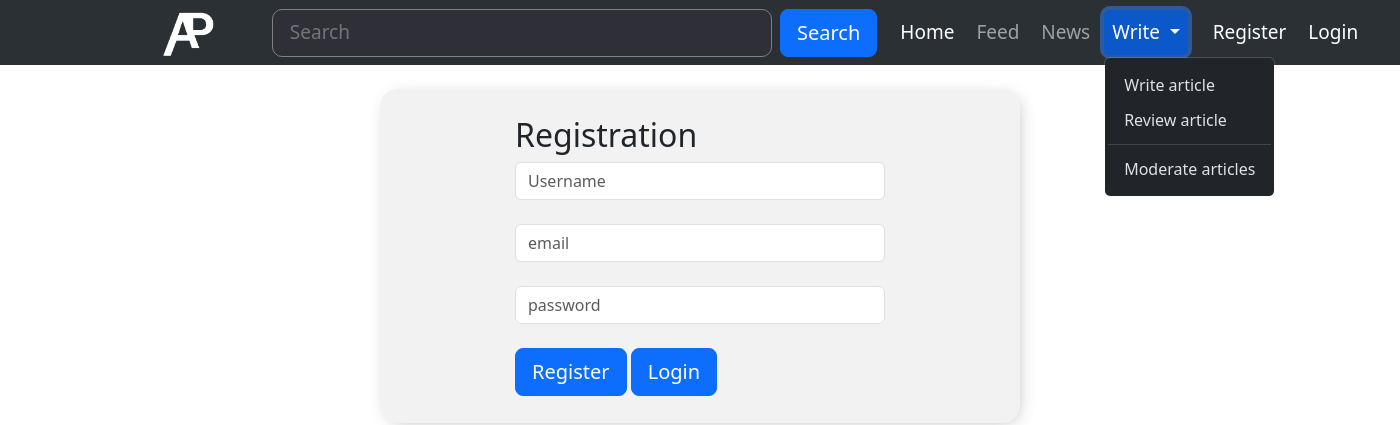
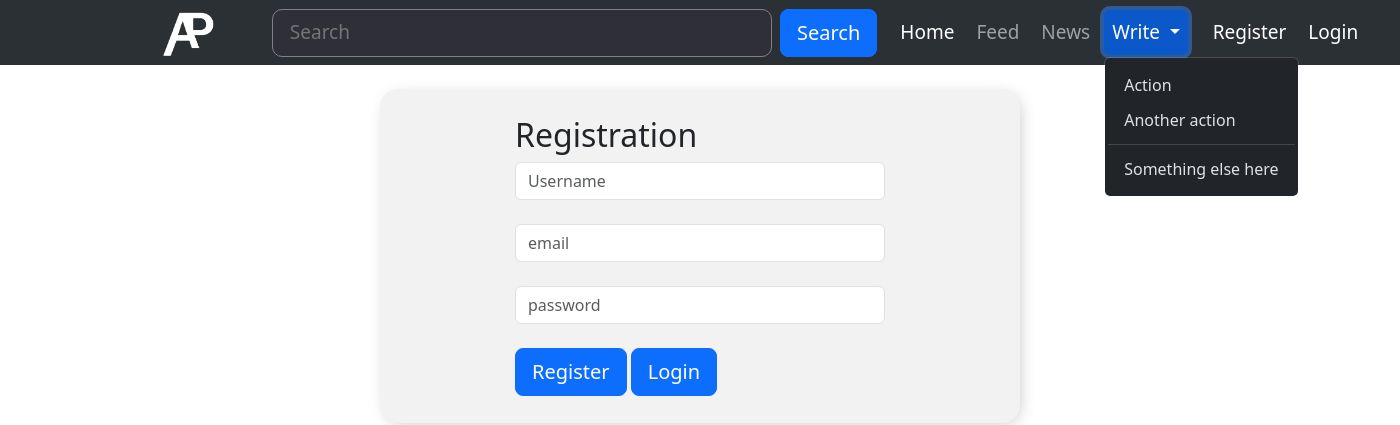
Before and after one commit to Userteck/NEWS-PORTAL, a PHP site: page /index.php in a window 1400 px wide, after a click on "Write". Shown: the top 425 px of the page. Run offline with PHP 8.4, Linux system fonts and the light colour scheme.

Commit message:
updated 05.05.23
modal window

```diff
--- a/news_portal_g1/header.php
+++ b/news_portal_g1/header.php
@@ -128,10 +128,10 @@
             Write
             </a>
             <ul class="dropdown-menu">
-            <li><a class="dropdown-item" href="#">Write article</a></li>
-            <li><a class="dropdown-item" href="#">Review article</a></li>
+            <li><a class="dropdown-item" href="#">Action</a></li>
+            <li><a class="dropdown-item" href="#">Another action</a></li>
             <li><hr class="dropdown-divider"></li>
-            <li><a class="dropdown-item" href="#">Moderate articles</a></li>
+            <li><a class="dropdown-item" href="#">Something else here</a></li>
             </ul>
         </li>
 
```
Also changed, not shown: news_portal_g1/profile.php (+4 -4 lines).
